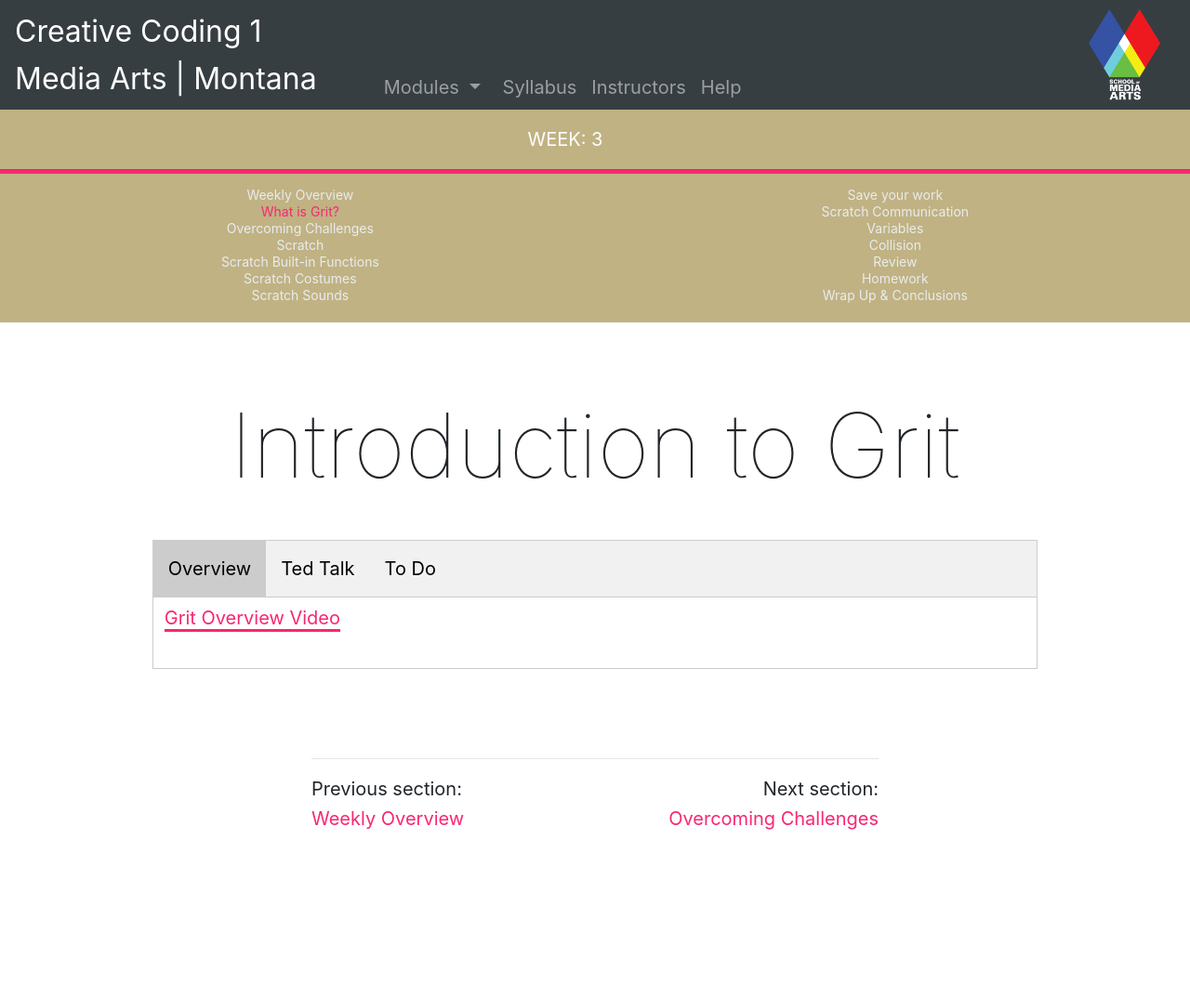
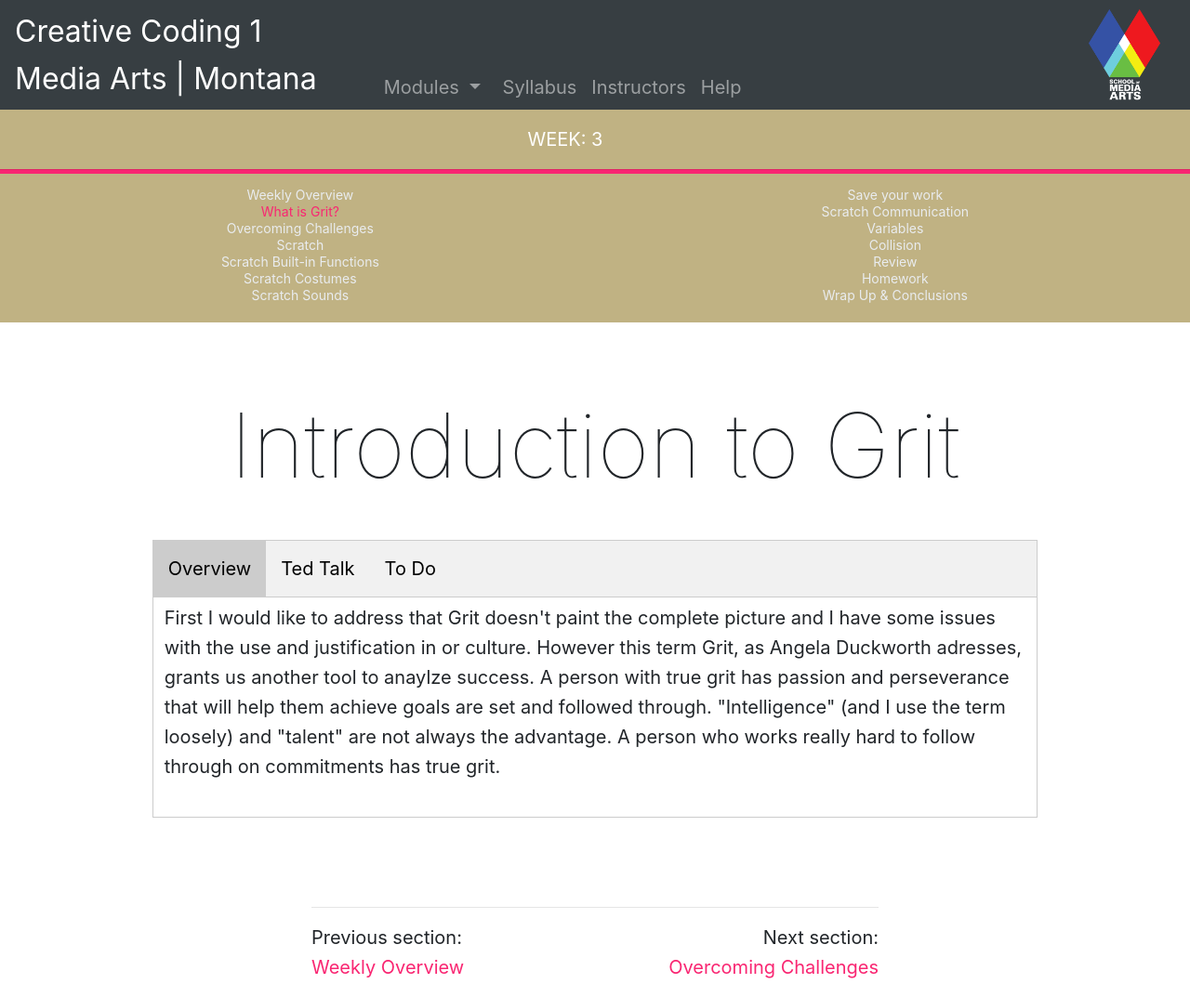
Before and after one commit to coryMcKague/MART120-Spring2024, a Jekyll site: the page built from modules/week-3/_posts/2017-01-02-what-is-grit.md, in a window 1280 px wide. Shown: the whole page at 93% size. Built offline with Jekyll 4.4.1, drawn with Linux system fonts in a browser that asks for light colours; nearby versions of some CDN libraries; before the commit the page ends 913 px from its top, so only the background shows below that.

Commit message:
Update 2017-01-02-what-is-grit.md

```diff
--- a/modules/week-3/_posts/2017-01-02-what-is-grit.md
+++ b/modules/week-3/_posts/2017-01-02-what-is-grit.md
@@ -14,7 +14,7 @@ module: 3
 <!-- Tab content -->
 <div id="Overview" class="tabcontent" style="display:block">
 
-<p><a href="//www.youtube.com/embed/sbDttN-_OLk" data-lity>Grit Overview Video</a></p>
+<p>First I would like to address that Grit doesn't paint the complete picture and I have some issues with the use and justification in or culture. However this term Grit, as Angela Duckworth adresses, grants us another tool to anaylze success. A person with true grit has passion and perseverance that will help them achieve goals are set and followed through. "Intelligence" (and I use the term loosely) and "talent" are not always the advantage.  A person who works really hard to follow through on commitments has true grit. </p>
 
 </div>
 
@@ -28,7 +28,7 @@ module: 3
 </div>
 
 <div id="ToDo" class="tabcontent">
-<p>Now that you have watched her talk take the Grit test and see where you rank.  Keep track as you will discuss in the forum with your colleagues.</p>
+<p>Now that you have watched her talk take the Grit test and see where you rank.  Keep track as you will discuss in the discord forum with your colleagues this week.</p>
 
 <p><a href="https://angeladuckworth.com/grit-scale/" target="_blank">Grit Test</a></p>
 
```
